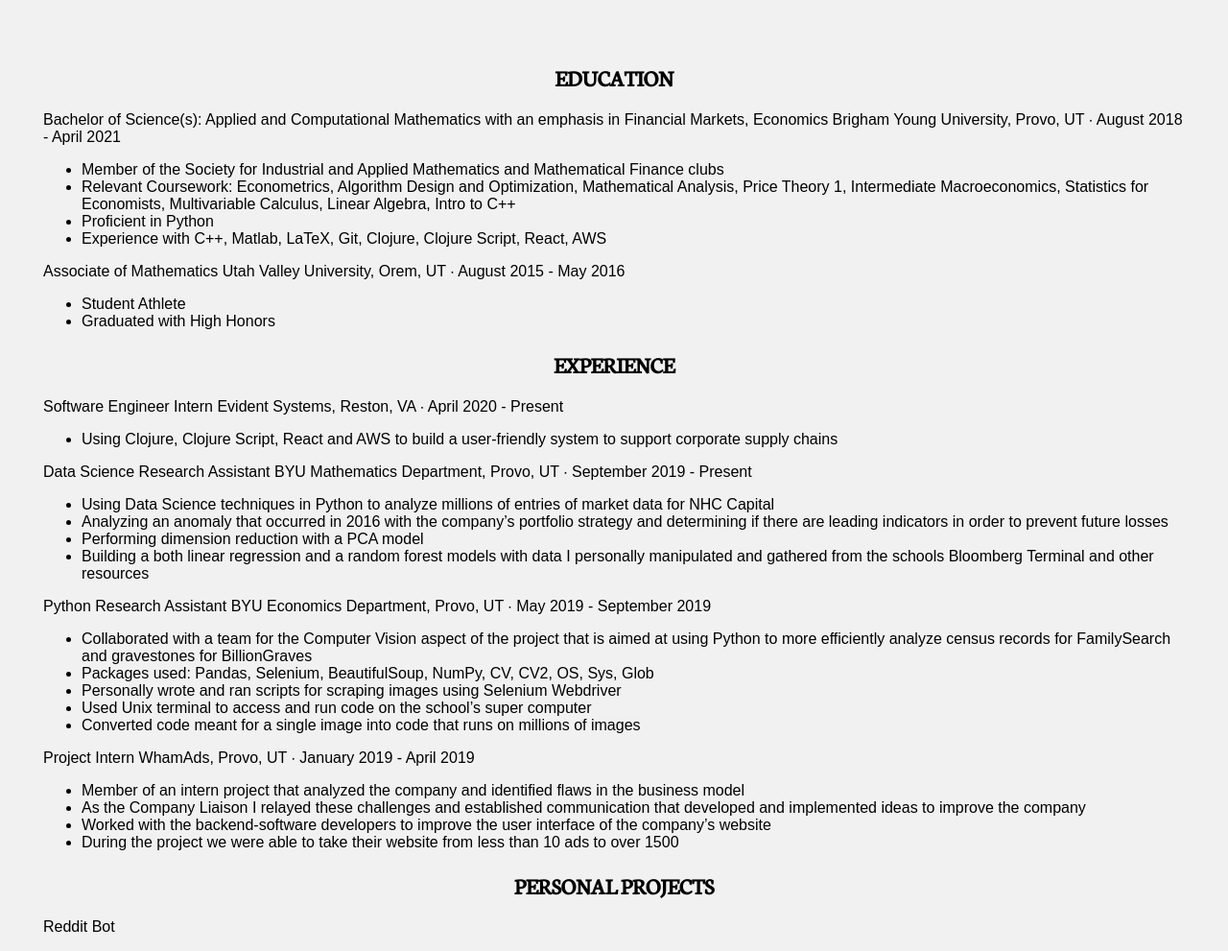
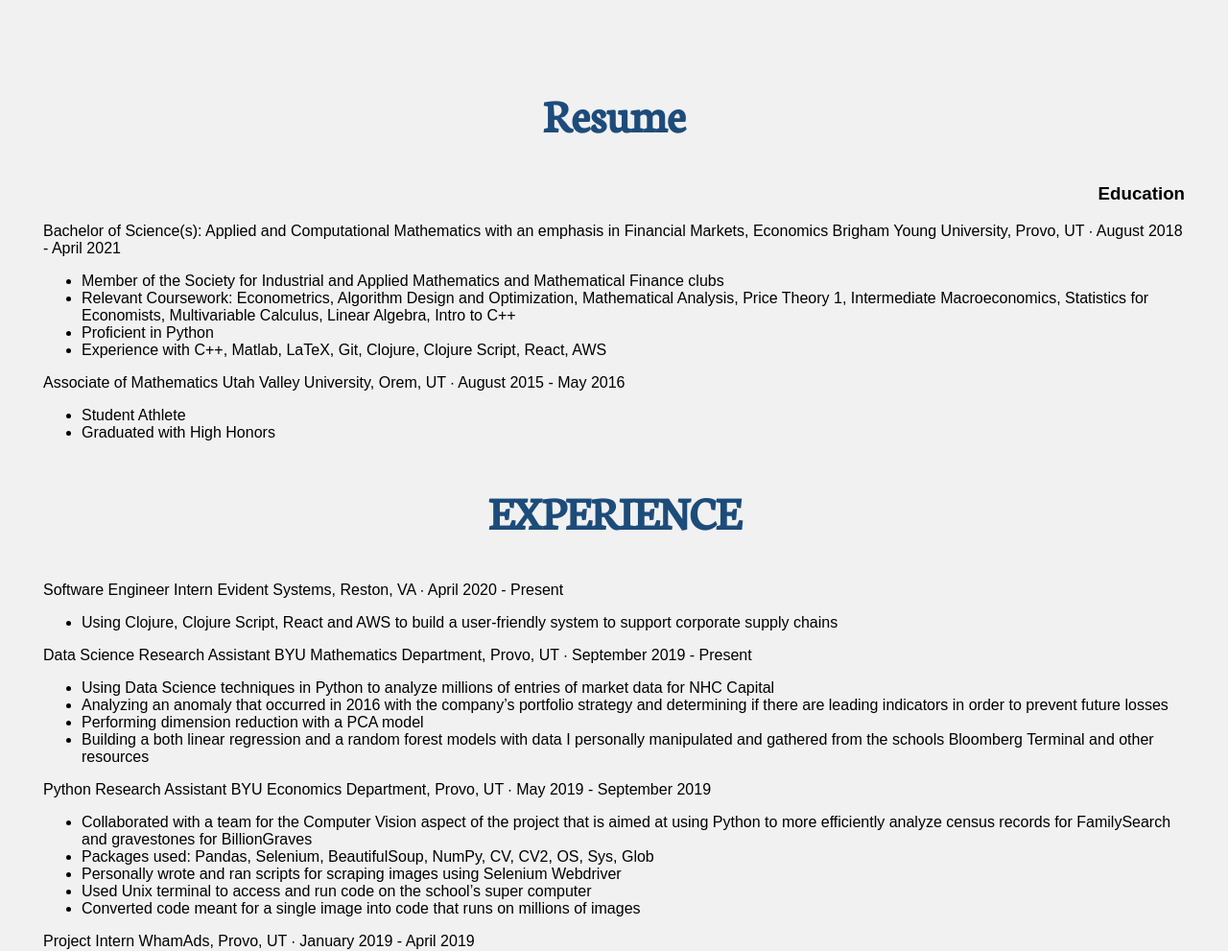
Before and after one commit to layniecalderwood/coryrhunter.com, a Jekyll site: the page built from index.md, in a window 1280 px wide. Shown: the part 700-1691 px from the top of the page at 96% size. Built offline with Jekyll 4.4.1, drawn with Linux system fonts in a browser that asks for light colours; our own code applies the rules of GitHub Pages for plain Markdown files.

Commit message:
heck to the yeah!

```diff
--- a/_layouts/default.html
+++ b/_layouts/default.html
@@ -17,11 +17,19 @@ body {
 h1 {
   font-family: "Neuton Light 300", Times: serif;
   font-size: 60px;
+  text-align: center;
 }
 
 h2 {
   font-family: "Neuton", Times, serif;
   text-align: center;
+  font-size: 50px;
+  color: #1D4C7A;
+}
+
+h3 {
+  font-family: 'Montserrat', Arial, sans-serif;
+  text-align: right;
 }
 
 div {
@@ -274,8 +282,9 @@ footer li a {
 
 <a id="resume"><article>
 
-     <h2>EDUCATION</h2>
+     <h2>Resume</h2>
 
+    <h3>Education</h3>
    <div> Bachelor of Science(s): Applied and Computational Mathematics with an emphasis in Financial Markets, Economics
 
    Brigham Young University, Provo, UT ∙ August 2018 - April 2021
```
